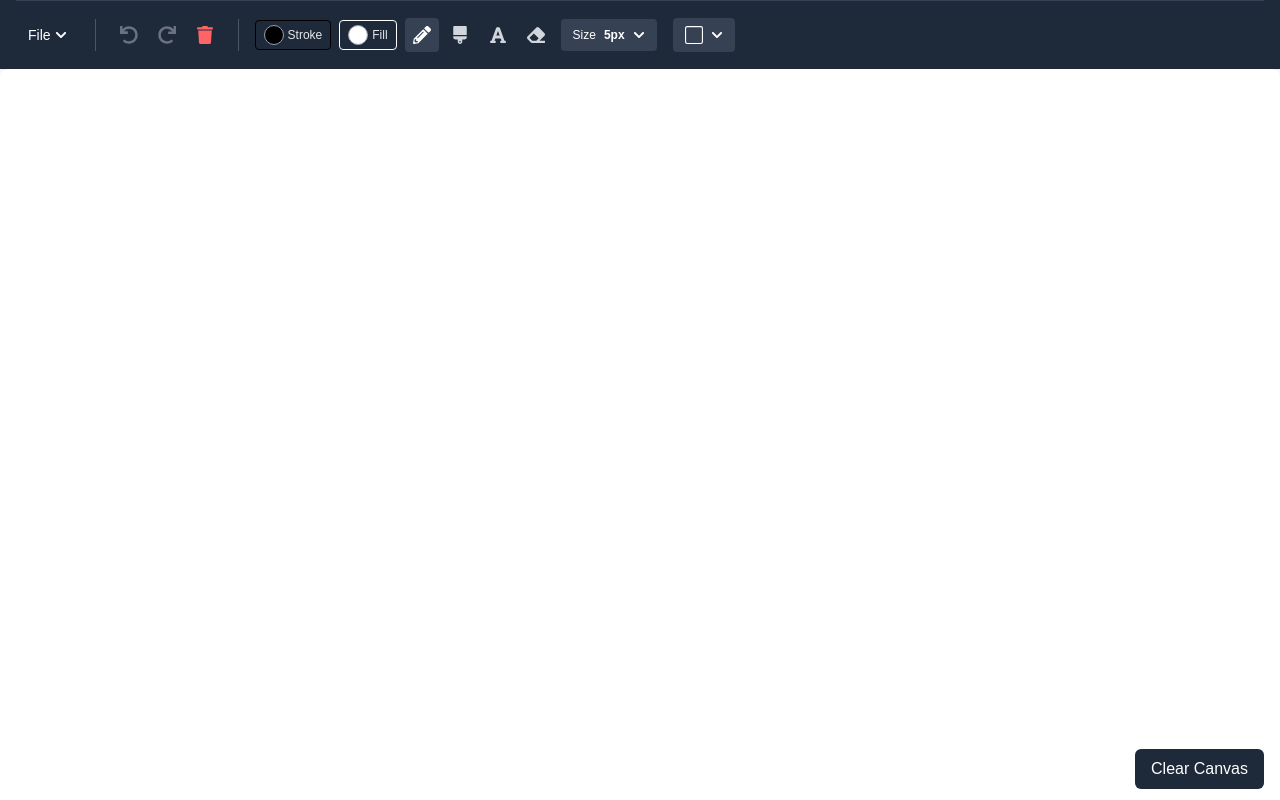
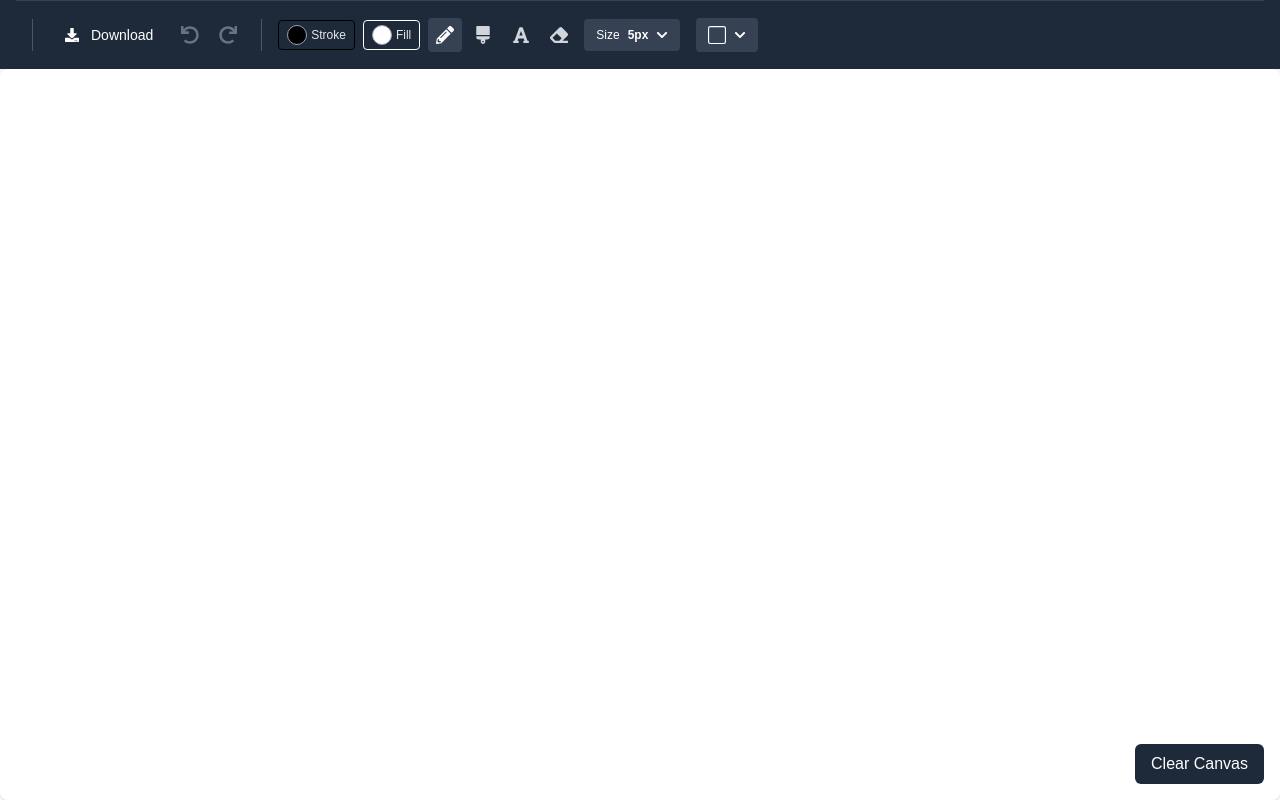
Before and after one commit to AbdulHalim3h9/Akibuki, a Next.js app in the folder frontend/: page / in a window 1280 px wide. Built offline with nearby package versions, Linux system fonts and the light colour scheme.

Commit message:
Fix: Update drawing tools to use selected stroke color and improve download functionality

```diff
--- a/frontend/app/components/Canvas.js
+++ b/frontend/app/components/Canvas.js
@@ -1,6 +1,6 @@
 'use client';
 
-import { useEffect, useRef, useState, useMemo } from 'react';
+import { forwardRef, useEffect, useRef, useState, useMemo, useImperativeHandle } from 'react';
 import { useDrawing } from '../context/DrawingContext';
 
 // Controlled component for text input
@@ -40,11 +40,12 @@ function TextInput({ textInput, onTextChange, onSubmit }) {
   );
 }
 
-export default function Canvas({ className = '' }) {
+const Canvas = forwardRef(({ className = '' }, ref) => {
   const {
     activeTool,
     brushSize,
     color,
+    strokeColor,
     shapes,
     history,
     historyIndex,
@@ -64,6 +65,11 @@ export default function Canvas({ className = '' }) {
   const [isDrawing, setIsDrawing] = useState(false);
   const [context, setContext] = useState(null);
   const [textInput, setTextInput] = useState(null);
+
+  // Expose the canvas ref to parent
+  useImperativeHandle(ref, () => ({
+    getCanvas: () => canvasRef.current
+  }));
 
   const submitTextRef = useRef();
   useEffect(() => {
@@ -194,7 +200,8 @@ export default function Canvas({ className = '' }) {
         startShapeDrawing(activeTool, pos);
       } else {
         const size = ['brush', 'eraser'].includes(activeTool) ? brushSize * 2 : brushSize;
-        startStroke(pos, activeTool, color, size);
+        // Use strokeColor from context for all drawing tools
+        startStroke(pos, activeTool, strokeColor, size);
       }
     }
   };
@@ -231,6 +238,7 @@ export default function Canvas({ className = '' }) {
   return (
     <div className={`relative w-full h-full pb-16 ${className}`}>
       <canvas
+        id="drawing-canvas"
         ref={canvasRef}
         onMouseDown={startDrawing}
         onMouseMove={draw}
@@ -256,9 +264,15 @@ export default function Canvas({ className = '' }) {
         }}
         style={{
           cursor: canvasCursor,
-          touchAction: 'none' // Prevent default touch behaviors like scrolling
+          touchAction: 'none', // Prevent default touch behaviors like scrolling
+          backgroundColor: 'white',
+          display: 'block',
+          width: '100%',
+          height: '100%',
+          borderRadius: '0.5rem',
+          boxShadow: '0 4px 6px -1px rgba(0, 0, 0, 0.1), 0 2px 4px -1px rgba(0, 0, 0, 0.06)'
         }}
-        className="absolute top-0 left-0 w-full h-full bg-white rounded-lg shadow-md touch-none"
+        className="absolute top-0 left-0 touch-none"
       />
       {textInput && (
         <TextInput
@@ -276,4 +290,6 @@ export default function Canvas({ className = '' }) {
       </button>
     </div>
   );
-}
+});
+
+export default Canvas;
--- a/frontend/app/components/Navigation.js
+++ b/frontend/app/components/Navigation.js
@@ -15,6 +15,7 @@ import {
   FaPalette,
   FaFile,
   FaSave,
+  FaDownload,
   FaFolderOpen,
   FaSquare,
   FaCircle,
@@ -83,6 +84,42 @@ function FileMenu({ isMobile = false }) {
     a.click();
     document.body.removeChild(a);
     URL.revokeObjectURL(url);
+  };
+
+  const downloadCanvas = () => {
+    try {
+      // Get the canvas by ID
+      const canvas = document.getElementById('drawing-canvas');
+      if (!canvas) {
+        console.error('Canvas element not found');
+        return;
+      }
+
+      // Create a temporary canvas to ensure we get the current drawing
+      const tempCanvas = document.createElement('canvas');
+      const tempCtx = tempCanvas.getContext('2d');
+      tempCanvas.width = canvas.width;
+      tempCanvas.height = canvas.height;
+
+      // Fill with white background
+      tempCtx.fillStyle = 'white';
+      tempCtx.fillRect(0, 0, tempCanvas.width, tempCanvas.height);
+
+      // Draw the original canvas onto the temp canvas
+      tempCtx.drawImage(canvas, 0, 0);
+
+      // Create download link
+      const link = document.createElement('a');
+      link.download = `drawing-${new Date().toISOString().slice(0, 10)}.png`;
+      link.href = tempCanvas.toDataURL('image/png');
+
+      // Trigger download
+      document.body.appendChild(link);
+      link.click();
+      document.body.removeChild(link);
+    } catch (error) {
+      console.error('Error downloading canvas:', error);
+    }
   };
 
   const handleFileChange = (e) => {
@@ -157,48 +194,7 @@ function FileMenu({ isMobile = false }) {
 
   return (
     <div className="relative">
-      <button
-        onClick={() => setIsOpen(!isOpen)}
-        className="flex items-center px-3 py-2 text-white hover:bg-gray-700 rounded-md transition-colors"
-      >
-        <span className="text-sm">File</span>
-        <FaChevronDown className="ml-1 text-xs" />
-      </button>
 
-      {isOpen && (
-        <div
-          className="absolute left-0 mt-1 w-48 bg-gray-800 rounded-md shadow-lg z-50 border border-gray-600 py-1"
-          onMouseLeave={() => setIsOpen(false)}
-        >
-          <button
-            onClick={() => {
-              newDocument();
-              setIsOpen(false);
-            }}
-            className="flex items-center w-full px-4 py-2 text-left text-white hover:bg-gray-700 transition-colors text-sm"
-          >
-            <FaFile className="mr-3" /> New
-          </button>
-          <button
-            onClick={() => {
-              handleSave();
-              setIsOpen(false);
-            }}
-            className="flex items-center w-full px-4 py-2 text-left text-white hover:bg-gray-700 transition-colors text-sm"
-          >
-            <FaSave className="mr-3" /> Save
-          </button>
-          <button
-            onClick={() => {
-              handleOpenClick();
-              setIsOpen(false);
-            }}
-            className="flex items-center w-full px-4 py-2 text-left text-white hover:bg-gray-700 transition-colors text-sm"
-          >
-            <FaFolderOpen className="mr-3" /> Open
-          </button>
-        </div>
-      )}
     </div>
   );
 }
@@ -253,6 +249,7 @@ export default function Navigation() {
     clearCanvas,
     canUndo,
     canRedo,
+    canvasRef // Make sure to pass this from the parent component
   } = useDrawing();
 
   const [showStrokeColorPicker, setShowStrokeColorPicker] = useState(false);
@@ -372,6 +369,60 @@ export default function Navigation() {
     }
   }, []);
 
+  // Download canvas as image
+  const downloadCanvas = () => {
+    console.log('Download button clicked');
+
+    // Get the canvas element
+    const canvas = document.getElementById('drawing-canvas');
+    console.log('Canvas element:', canvas);
+
+    if (!canvas) {
+      console.error('Canvas element not found');
+      alert('Error: Could not find the drawing canvas');
+      return;
+    }
+
+    try {
+      console.log('Canvas dimensions:', canvas.width, 'x', canvas.height);
+
+      // Create a temporary canvas
+      const tempCanvas = document.createElement('canvas');
+      tempCanvas.width = canvas.width;
+      tempCanvas.height = canvas.height;
+      const tempCtx = tempCanvas.getContext('2d');
+
+      // Fill with white background
+      tempCtx.fillStyle = 'white';
+      tempCtx.fillRect(0, 0, tempCanvas.width, tempCanvas.height);
+
+      // Draw the original canvas onto the temp canvas
+      tempCtx.drawImage(canvas, 0, 0);
+
+      // Convert to data URL
+      const dataUrl = tempCanvas.toDataURL('image/png');
+      console.log('Generated data URL:', dataUrl.substring(0, 50) + '...');
+
+      // Create and trigger download
+      const link = document.createElement('a');
+      const timestamp = new Date().toISOString().slice(0, 10);
+      const filename = `drawing-${timestamp}.png`;
+
+      link.download = filename;
+      link.href = dataUrl;
+
+      // Required for Firefox
+      document.body.appendChild(link);
+      link.click();
+      document.body.removeChild(link);
+
+      console.log('Download should start now');
+    } catch (error) {
+      console.error('Error in downloadCanvas:', error);
+      alert('Error saving image: ' + error.message);
+    }
+  };
+
   return (
     <nav className="bg-gray-800 text-white shadow-lg" ref={navRef} style={{
       '--nav-height': '4rem' // fallback value
@@ -390,6 +441,15 @@ export default function Navigation() {
 
             {/* History Controls */}
             <div className="flex items-center space-x-1">
+                              <button
+            onClick={() => {
+              downloadCanvas();
+              setIsOpen(false);
+            }}
+            className="flex items-center w-full px-4 py-2 text-left text-white hover:bg-gray-700 transition-colors text-sm"
+          >
+            <FaDownload className="mr-3" /> Download
+          </button>
               <button
                 className={`p-2 rounded transition-colors ${canUndo ? 'text-white hover:bg-gray-700' : 'text-gray-500 cursor-not-allowed'}`}
                 title="Undo"
@@ -405,13 +465,6 @@ export default function Navigation() {
                 disabled={!canRedo}
               >
                 <FaRedo className="text-lg" />
-              </button>
-              <button
-                className="p-2 rounded text-red-400 hover:bg-gray-700 transition-colors"
-                title="Clear Canvas"
-                onClick={clearCanvas}
-              >
-                <FaTrash className="text-lg" />
               </button>
             </div>
 
@@ -563,7 +616,6 @@ export default function Navigation() {
               )}
             </div>
 
-
           </div>
         </div>
       </div>
--- a/frontend/app/context/DrawingContext.js
+++ b/frontend/app/context/DrawingContext.js
@@ -354,6 +354,8 @@ export const DrawingProvider = ({ children }) => {
     reader.readAsText(file);
   }, []);
 
+  const canvasRef = useRef(null);
+
   const contextValue = useMemo(() => ({
     activeTool, setActiveTool,
     brushSize, setBrushSize,
@@ -378,7 +380,8 @@ export const DrawingProvider = ({ children }) => {
     loadDrawing,
     canUndo: historyIndex > -1,
     canRedo: historyIndex < history.length - 1,
-  }), [activeTool, brushSize, strokeColor, fillColor, shapes, history, historyIndex, startShapeDrawing, updateShapeDrawing, completeShapeDrawing, addHistoryAction, startStroke, updateStroke, endCurrentStroke, redrawCanvas, addText, drawAction, clearCanvas, undo, redo, saveDrawing, loadDrawing]);
+    canvasRef
+  }), [activeTool, brushSize, strokeColor, fillColor, shapes, history, historyIndex, startShapeDrawing, updateShapeDrawing, completeShapeDrawing, addHistoryAction, startStroke, updateStroke, endCurrentStroke, redrawCanvas, addText, drawAction, clearCanvas, undo, redo, saveDrawing, loadDrawing, canvasRef]);
 
   return (
     <DrawingContext.Provider value={contextValue}>
--- a/frontend/app/page.js
+++ b/frontend/app/page.js
@@ -1,21 +1,30 @@
 'use client';
 
+import { useRef } from 'react';
 import { useDrawing } from './context/DrawingContext';
 import Canvas from './components/Canvas';
+import Navigation from './components/Navigation';
 
 export default function Home() {
   const { activeTool, brushSize, color } = useDrawing();
+  const canvasRef = useRef(null);
+
+  // Pass the canvas ref to the DrawingContext if needed
+  const drawingContext = useDrawing();
+  drawingContext.canvasRef = canvasRef;
 
   return (
-    <div className="flex flex-col h-[calc(100vh-4rem)]">
-      <div className="flex-1 overflow-hidden">
+    <div className="flex flex-col h-screen">
+      <div className="flex-1 overflow-hidden relative">
         <Canvas
+          ref={canvasRef}
           activeTool={activeTool}
           brushSize={brushSize}
           color={color}
           className="h-full w-full"
         />
       </div>
+      <Navigation />
     </div>
   );
 }
```
Lines whose indentation alone changed are shown as unchanged.
